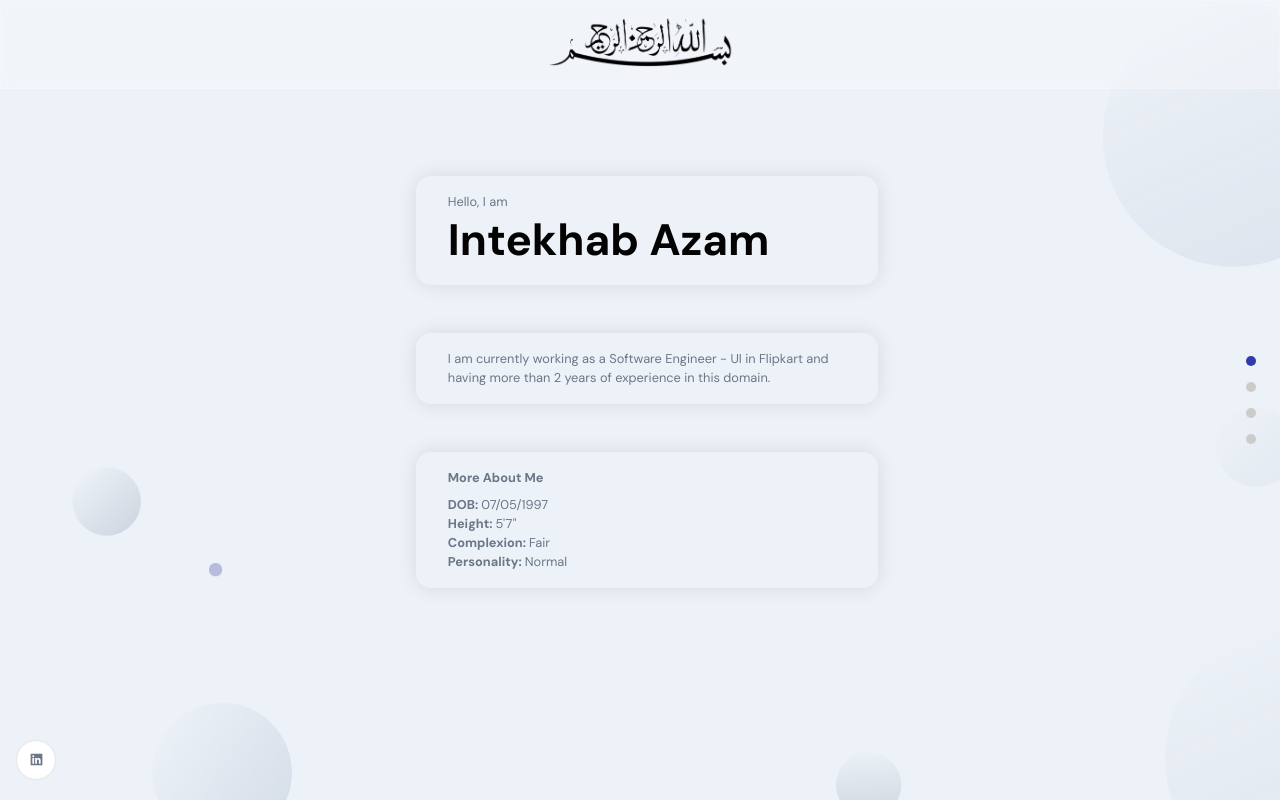
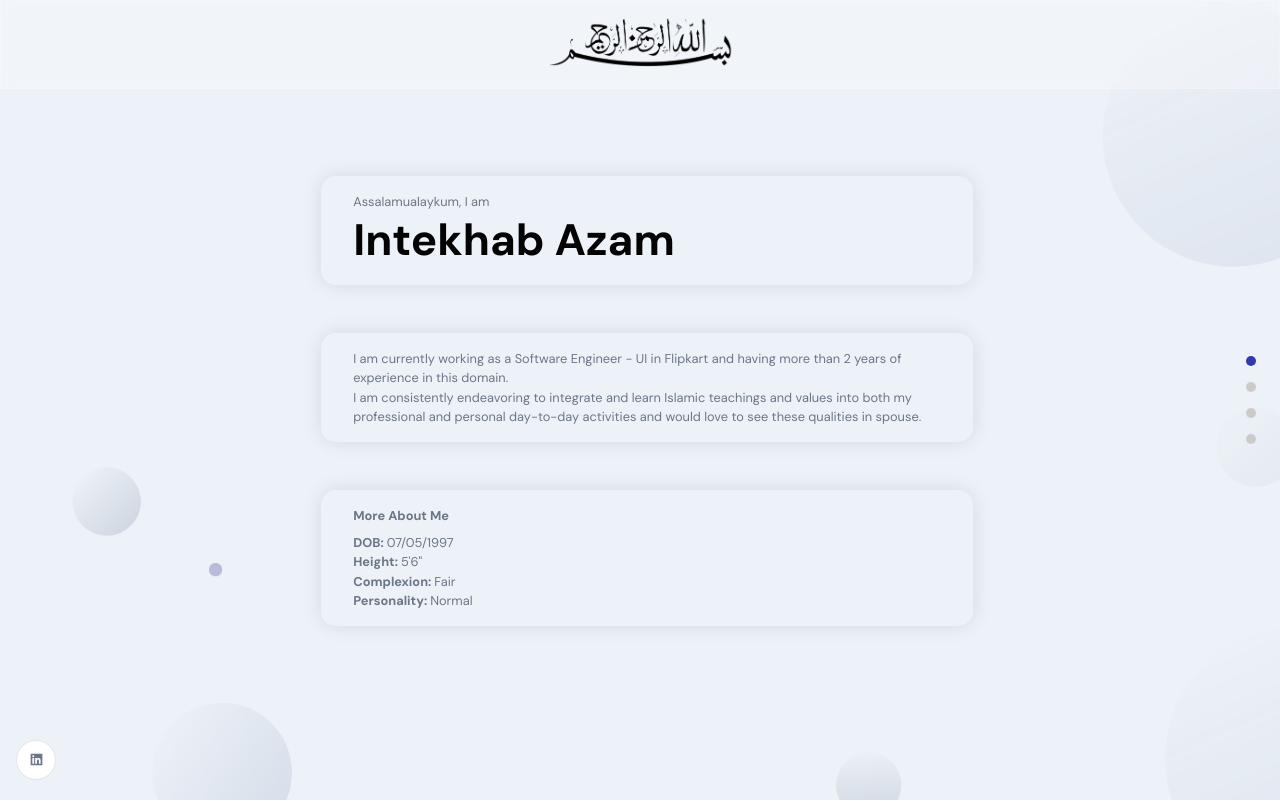
Before and after one commit to IntekhabAzam/marriage-portfolio, a React (Create React App) app: page / in a window 1280 px wide. Shown: the top 801 px of the page. Built offline with nearby package versions, Linux system fonts and the light colour scheme; the HTML template or start-up script is replaced by a standard one.

Commit message:
first commit

```diff
--- a/src/components/Footer/Footer.jsx
+++ b/src/components/Footer/Footer.jsx
@@ -9,7 +9,7 @@ const Footer = () => {
     <>
       <div className="app__footer-heading">
         <p className="p-text">Get In Touch</p>
-        <h2 className="head-text">Contact Me</h2>
+        <h2 className="head-text">Contact Us</h2>
       </div>
 
       <div className="app__footer-cards">
--- a/src/components/Header/Header.jsx
+++ b/src/components/Header/Header.jsx
@@ -13,7 +13,7 @@ const Header = () => {
       >
         <div className="app__header-badge">
           <div className="badge-cmp">
-            <p className="p-text">Hello, I am</p>
+            <p className="p-text">Assalamualaykum, I am</p>
             <h1 className="head-text" style={{ textAlign: "start" }}>
               Intekhab Azam
             </h1>
@@ -23,6 +23,10 @@ const Header = () => {
               I am currently working as a Software Engineer - UI in Flipkart and
               having more than 2 years of experience in this domain.
             </p>
+            <p className="p-text">
+              I am consistently endeavoring to integrate and learn Islamic teachings and
+              values into both my professional and personal day-to-day activities and would love to see these qualities in spouse.
+            </p>
           </div>
           <div className="tag-cmp">
             <h3 className="p-text">More About Me</h3>
@@ -31,7 +35,7 @@ const Header = () => {
                 <span>DOB: </span>07/05/1997
               </p>
               <p className="p-text">
-                <span>Height: </span>5'7"
+                <span>Height: </span>5'6"
               </p>
               <p className="p-text">
                 <span>Complexion: </span>Fair
```
